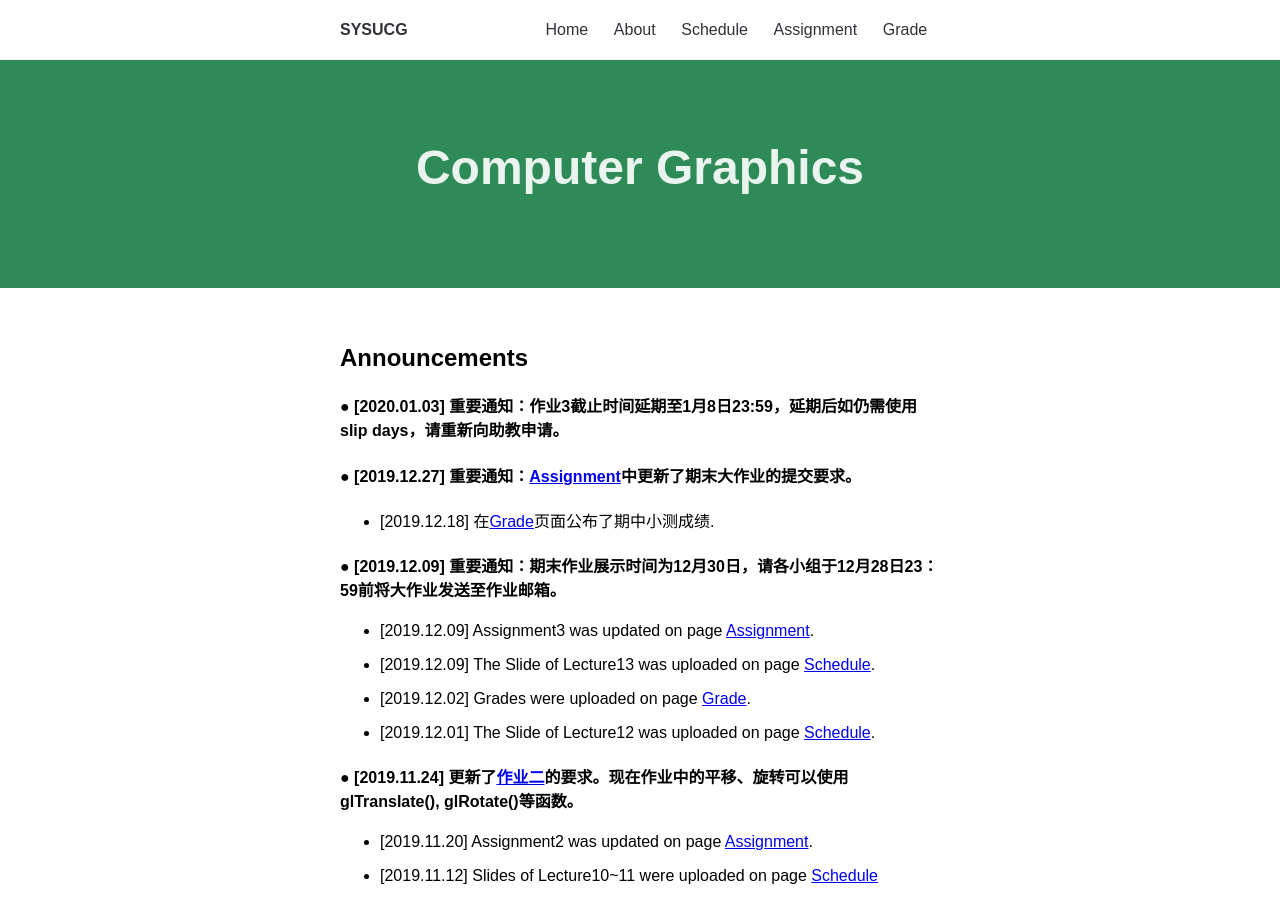
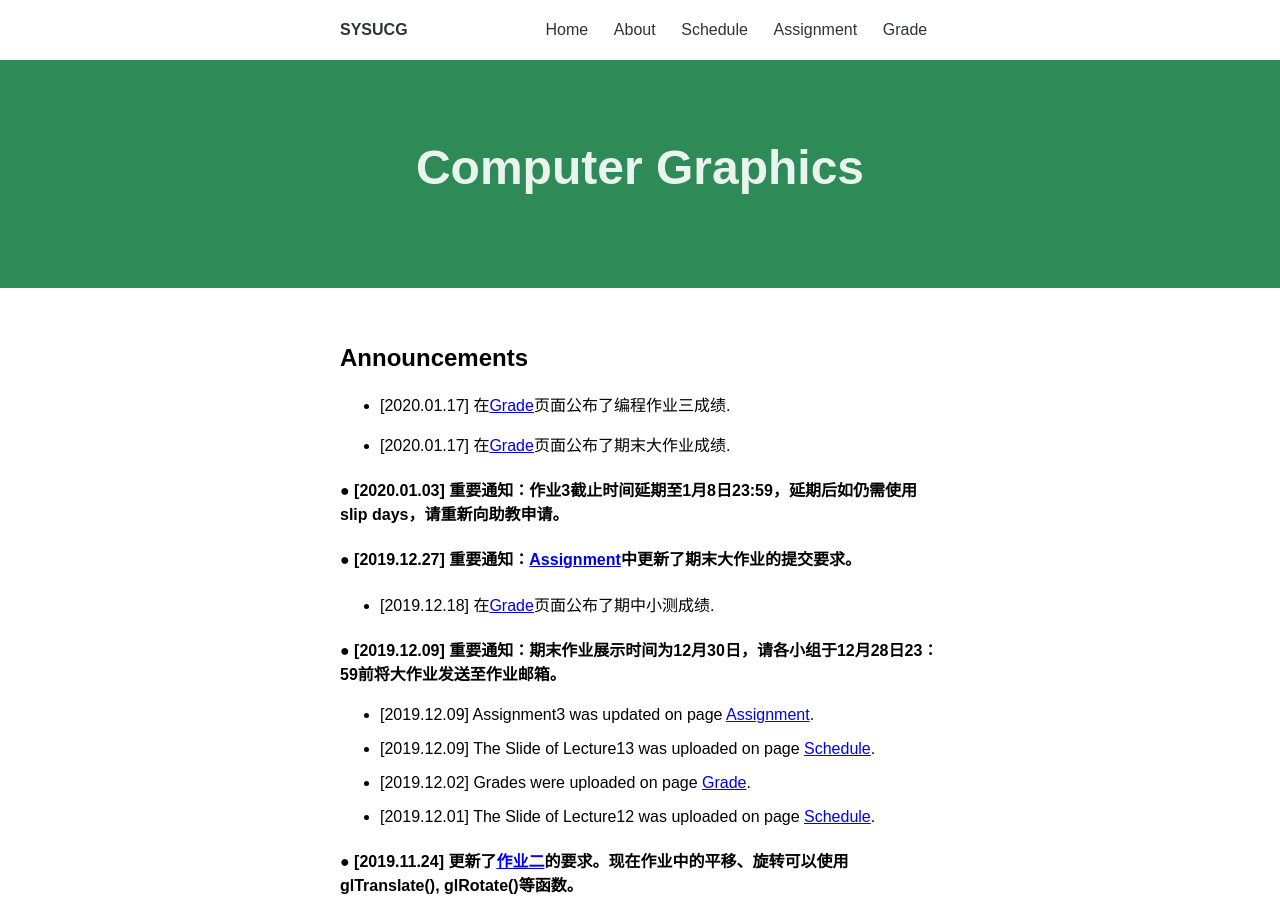
Before and after one commit to sysucg2019/sysucg2019.github.io, a Jekyll site: the page built from index.md, in a window 1280 px wide and 900 px high. Built offline with Jekyll 4.4.1, drawn with Linux system fonts in a browser that asks for light colours.

Commit message:
Update index.md

```diff
--- a/index.md
+++ b/index.md
@@ -4,6 +4,10 @@ title: Computer Graphics (Fall 2019)
 ---
 
 ## Announcements
+- [2020.01.17] 在[Grade](https://sysucg2019.github.io/grade)页面公布了编程作业三成绩.
+
+- [2020.01.17] 在[Grade](https://sysucg2019.github.io/grade)页面公布了期末大作业成绩.
+
 #### ● [2020.01.03] 重要通知：作业3截止时间延期至1月8日23:59，延期后如仍需使用slip days，请重新向助教申请。
 #### ● [2019.12.27] 重要通知：[Assignment](https://sysucg2019.github.io/assignment)中更新了期末大作业的提交要求。
 
```
